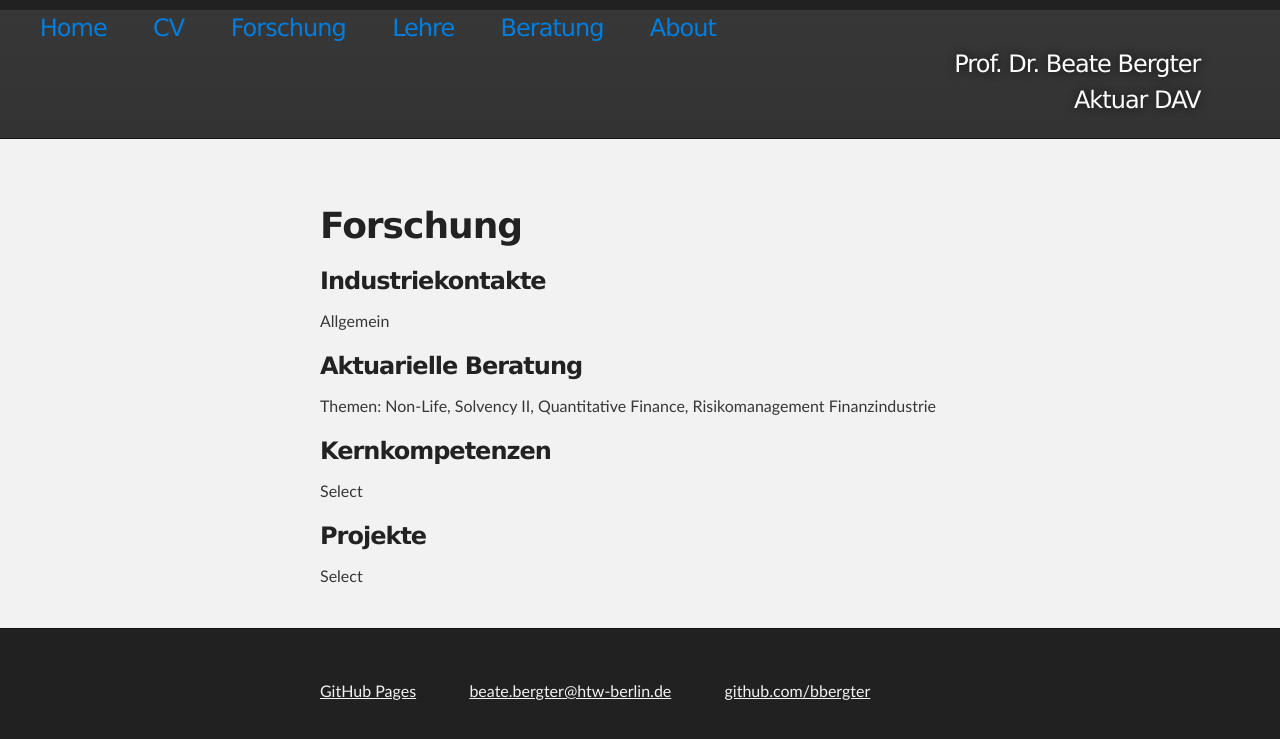
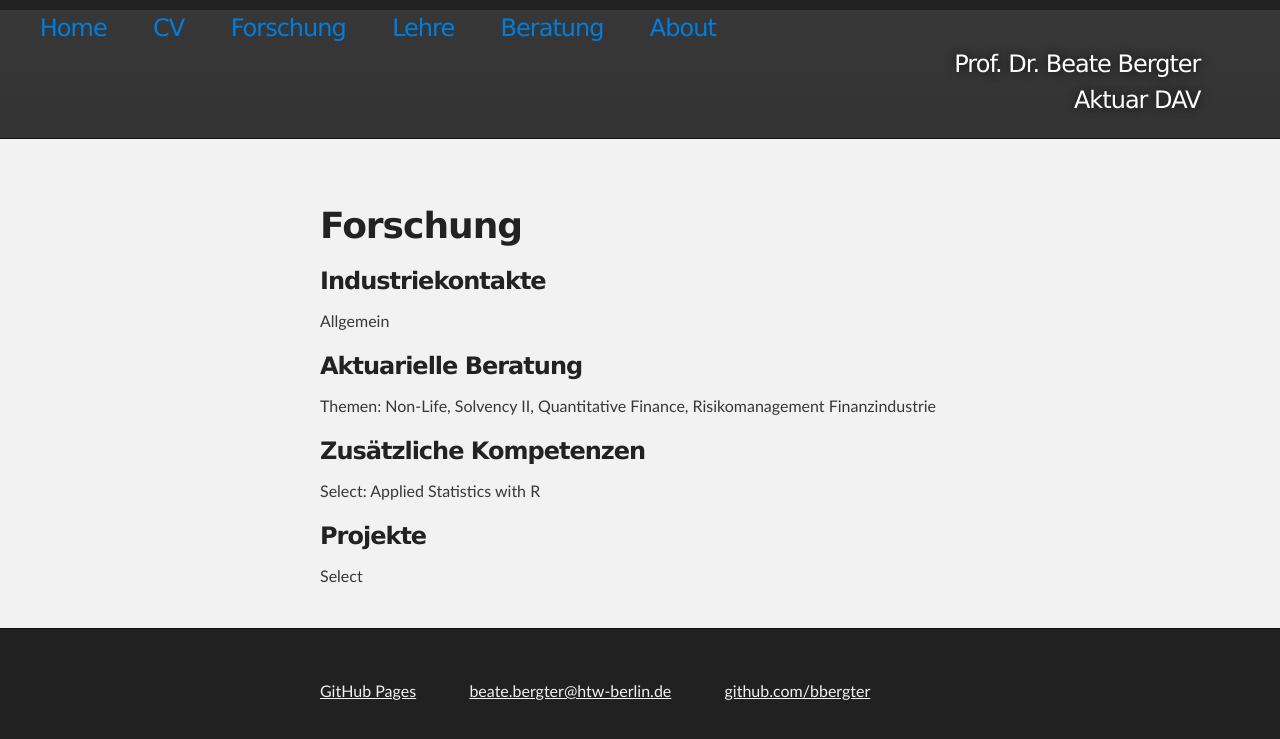
Before and after one commit to bbergter/bbergter, a Jekyll site: the page built from praxis/index.html, in a window 1280 px wide. Shown: the top 739 px of the page. Built offline with Jekyll 4.4.1, drawn with Linux system fonts in a browser that asks for light colours.

Commit message:
Update index.html

```diff
--- a/praxis/index.html
+++ b/praxis/index.html
@@ -17,8 +17,8 @@ lehre: passive
  <h3>Aktuarielle Beratung</h3>
 <p> Themen: Non-Life, Solvency II, Quantitative Finance, Risikomanagement Finanzindustrie</p>
 
-   <h3>Kernkompetenzen</h3>
-<p> Select</p>
+   <h3>Zusätzliche Kompetenzen</h3>
+<p> Select: Applied Statistics with R</p>
 
   <h3>Projekte</h3>
 <p> Select</p>
```
